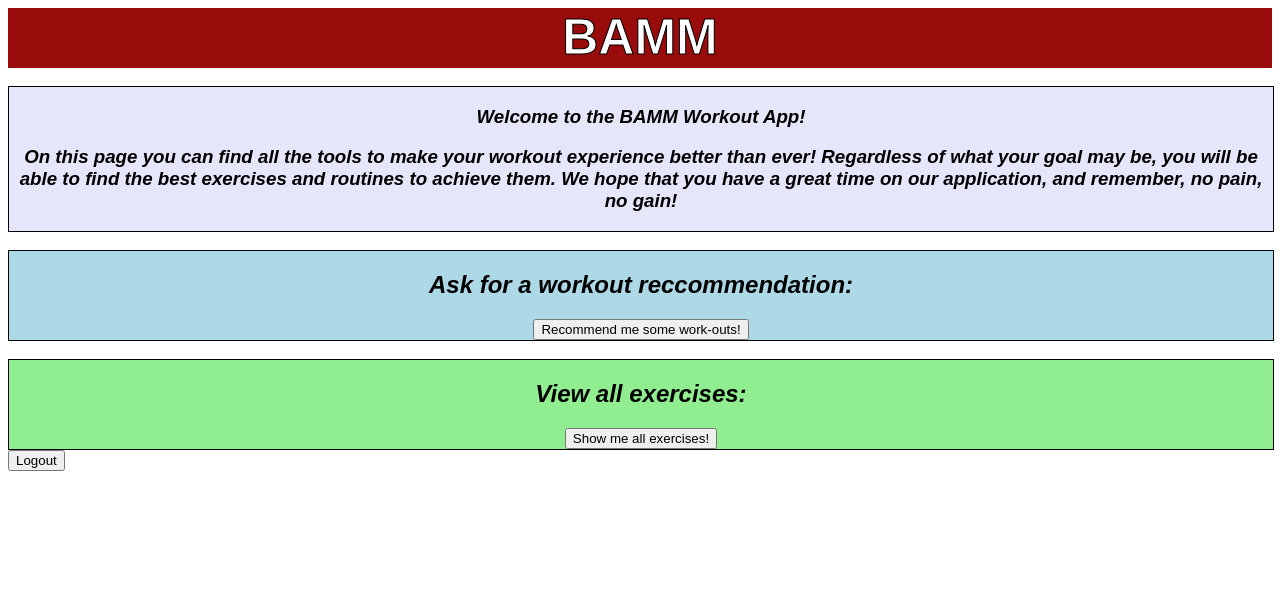
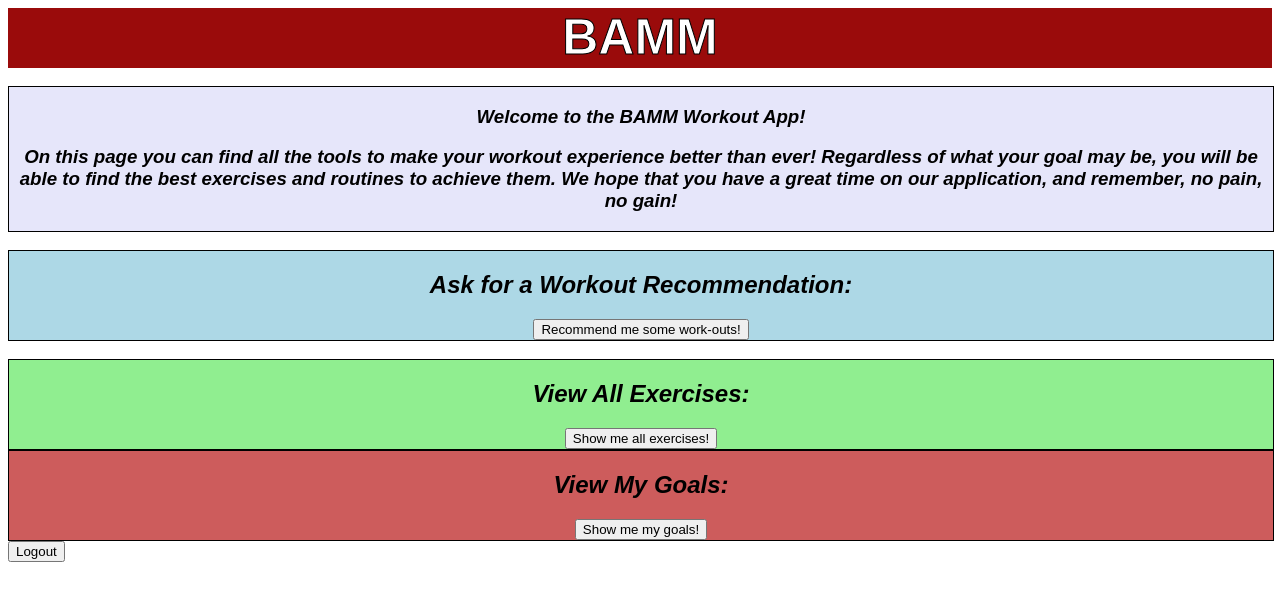
Before and after one commit to bagshawc1/FinalProject3309, an Angular app: page /members in a window 1280 px wide. Shown: the top 600 px of the page. Built offline with nearby package versions, Linux system fonts and the light colour scheme.

Commit message:
user functions done

```diff
--- a/src/app/admin/admin.component.ts
+++ b/src/app/admin/admin.component.ts
@@ -25,7 +25,9 @@ export class AdminComponent implements OnInit {
     alert('bingo');
   }
   logout(): void {
-    return;
+    this.handleLogout();
+    this.isLogout.emit();
+    this.router.navigateByUrl('');
   }
 
 
--- a/src/app/frontend/frontend.component.css
+++ b/src/app/frontend/frontend.component.css
@@ -9,7 +9,6 @@
 }
 
 .signUp{
-
     background-color: lightblue;
     border: thin solid black;
     width: 100%;
@@ -40,3 +39,12 @@ div.form
     font-style: italic;
     text-align: center;
 }
+
+.myWorkouts{
+  background-color: indianred;
+  border: thin solid black;
+  width: 100%;
+  font-family: Arial;
+  font-style: italic;
+  text-align: center;
+}
--- a/src/app/frontend/frontend.component.html
+++ b/src/app/frontend/frontend.component.html
@@ -15,7 +15,7 @@
 
 <div class="signUp">
     <h2 class="messageCenter">
-        Ask for a workout reccommendation:
+        Ask for a Workout Recommendation:
     </h2>
     <div class="form">
         <button (click)="workoutRecommendation()">Recommend me some work-outs!</button>
@@ -32,13 +32,36 @@
 <br>
 <div class="newbanner">
     <h2 class="messageCenter">
-        View all exercises:
+        View All Exercises:
     </h2>
     <div class="form">
-        <button (click)="workoutRecommendation()">Show me all exercises!</button>
+        <button (click)="viewAllExercises()">Show me all exercises!</button>
     </div>
+  <div *ngIf="displayAllExercises">
+    <ul>
+      <p>All Exercises:</p>
+      <li *ngFor="let exercise of exercises">
+        <h3>{{exercise.exerciseName}}</h3>
+      </li>
+    </ul>
+  </div>
+</div>
+<div class="myWorkouts">
+  <h2 class="messageCenter">
+    View My Goals:
+  </h2>
+  <div class="form">
+    <button (click)="getMyGoals()">Show me my goals!</button>
+  </div>
+  <div *ngIf="displayGoals">
+    <ul>
+      <p>Your Goals:</p>
+      <li *ngFor="let goal of goals">
+        <h3>{{goal.goals}}</h3>
+      </li>
+    </ul>
+  </div>
 </div>
 
 
 <button (click)="logout()">Logout</button>
-<app-loginpage *ngIf="isSignedIn" (isLogout)="handleLogout()"></app-loginpage>
--- a/src/app/frontend/frontend.component.ts
+++ b/src/app/frontend/frontend.component.ts
@@ -11,18 +11,14 @@ import {HttpRequestService} from '../http-request.service';
 export class FrontendComponent implements OnInit {
   @Output() isLogout = new EventEmitter<void>();
   userID: string;
-  subjectEntry = '';
-  componentEntry = '';
-  superEntry = '';
-  array1 = [] as any[];
-  courses: any = [];
   isSignedIn = false;
   recommendedExercises = [];
+  exercises = [];
   displayExercises = false;
+  displayAllExercises = false;
   empty = '';
-  getSchedules: any;
-  private scheduleSubscriber: Subscription;
-
+  displayGoals = false;
+  goals = [];
 
   constructor(private httpRequest: HttpRequestService, private router: Router) { }
 
@@ -31,7 +27,20 @@ export class FrontendComponent implements OnInit {
   }
 
   viewAllExercises(): void {
-    return;
+    this.exercises = [];
+    this.httpRequest.getAllExercises().then(data => {
+      for (const newKey in data) {
+        if (data.hasOwnProperty(newKey)){
+          this.exercises.push(data[newKey]);
+        }
+      }
+      this.displayGoals = false;
+      this.displayExercises = false;
+      this.displayAllExercises = true;
+    })
+      .catch(err => {
+        alert('error');
+      });
   }
 
   workoutRecommendation(): void {
@@ -42,7 +51,26 @@ export class FrontendComponent implements OnInit {
           this.recommendedExercises.push(data[newKey]);
           }
         }
+      this.displayGoals = false;
+      this.displayAllExercises = false;
       this.displayExercises = true;
+    })
+      .catch(err => {
+        alert('error');
+      });
+  }
+  getMyGoals(): void{
+    this.goals = [];
+    this.httpRequest.getMyGoals(this.userID).then(data => {
+      for (const newKey in data) {
+        if (data.hasOwnProperty(newKey)){
+          this.goals.push(data[newKey]);
+        }
+      }
+      console.log(this.goals);
+      this.displayAllExercises = false;
+      this.displayExercises = false;
+      this.displayGoals = true;
     })
       .catch(err => {
         alert('error');
@@ -50,6 +78,7 @@ export class FrontendComponent implements OnInit {
   }
 
   logout(): void {
+    this.handleLogout();
     this.isLogout.emit();
     this.router.navigateByUrl('');
   }
@@ -57,7 +86,4 @@ export class FrontendComponent implements OnInit {
   handleLogout(): void {
     this.isSignedIn = false;
   }
-
-
-
 }
--- a/src/app/http-request.service.ts
+++ b/src/app/http-request.service.ts
@@ -13,4 +13,10 @@ export class HttpRequestService {
   recommendWorkout(userID): Promise<any> {
     return (this.http.get(this.url + 'recommendedExercise/' + userID).toPromise());
   }
+  getAllExercises(): Promise<any> {
+    return (this.http.get(this.url + 'allExercises/').toPromise());
+  }
+  getMyGoals(userID): Promise<any> {
+    return (this.http.get(this.url + 'myGoals/' + userID).toPromise());
+  }
 }
```
Also changed, not shown: index.js (+29 -2 lines).
